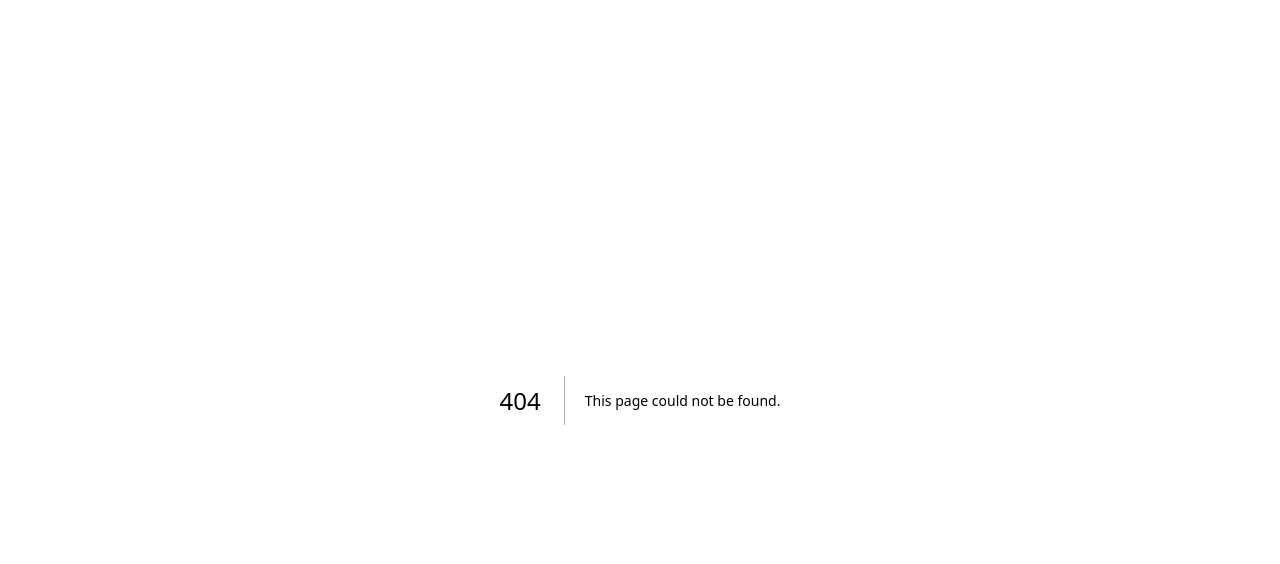
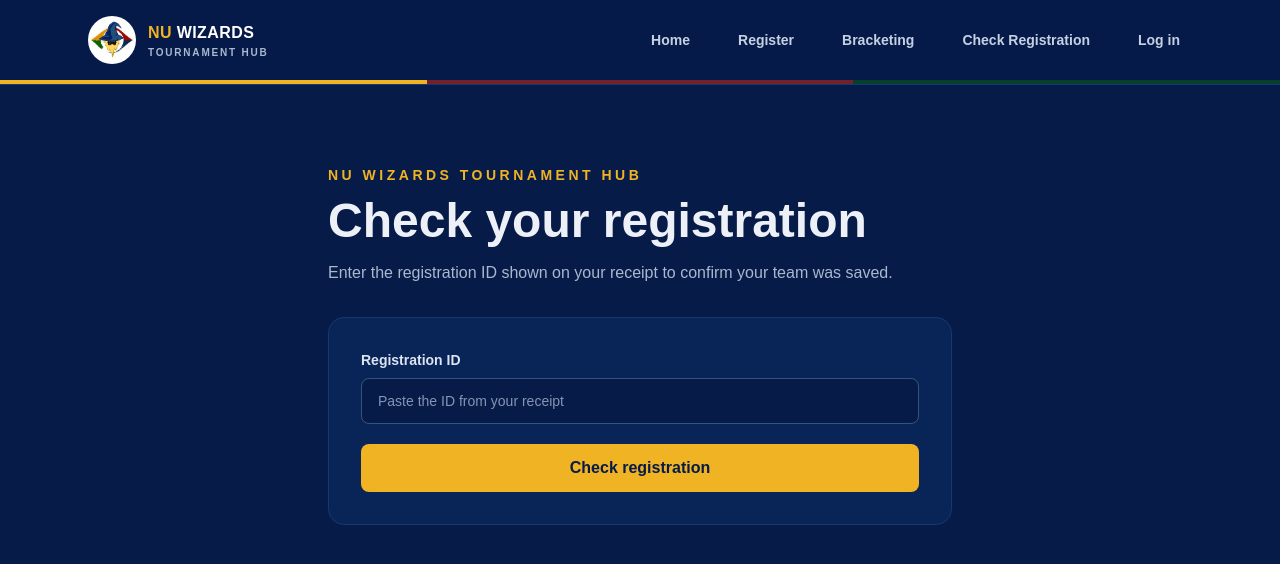
Before and after one commit to bonkbonkboomeykwkwkw/nu-wizards-hub, a Next.js app: page /check-registration in a window 1280 px wide. Before the commit this address had no page. Shown: the top 564 px of the page. Built offline with nearby package versions, Linux system fonts and the light colour scheme; no server answers.

Commit message:
Add registration lookup

```diff
--- /dev/null
+++ b/app/api/registrations/lookup/route.js
@@ -0,0 +1,38 @@
+import { NextResponse } from "next/server";
+import { getSupabaseServerClient } from "@/lib/supabase/server";
+
+const UUID_PATTERN = /^[0-9a-f]{8}-[0-9a-f]{4}-[1-8][0-9a-f]{3}-[89ab][0-9a-f]{3}-[0-9a-f]{12}$/i;
+
+export async function POST(request) {
+  let body;
+  try {
+    body = await request.json();
+  } catch {
+    return NextResponse.json({ error: "Enter the registration ID from your receipt." }, { status: 400 });
+  }
+
+  const registrationId = typeof body?.registrationId === "string" ? body.registrationId.trim() : "";
+  if (!UUID_PATTERN.test(registrationId)) {
+    return NextResponse.json({ error: "That does not look like a valid registration ID." }, { status: 400 });
+  }
+
+  try {
+    const { data: team, error } = await getSupabaseServerClient()
+      .from("teams")
+      .select("id, team_name, created_at")
+      .eq("id", registrationId)
+      .maybeSingle();
+
+    if (error) throw error;
+    if (!team) return NextResponse.json({ registered: false });
+
+    return NextResponse.json({
+      registered: true,
+      teamName: team.team_name,
+      registeredAt: team.created_at,
+    });
+  } catch (error) {
+    console.error("Registration lookup failed:", error);
+    return NextResponse.json({ error: "We could not check that ID right now. Please try again shortly." }, { status: 500 });
+  }
+}
--- /dev/null
+++ b/app/check-registration/page.jsx
@@ -0,0 +1,75 @@
+"use client";
+
+import { useState } from "react";
+import SiteNav from "@/components/SiteNav";
+
+export default function CheckRegistrationPage() {
+  const [registrationId, setRegistrationId] = useState("");
+  const [result, setResult] = useState(null);
+  const [error, setError] = useState("");
+  const [loading, setLoading] = useState(false);
+
+  async function checkRegistration(event) {
+    event.preventDefault();
+    setLoading(true);
+    setResult(null);
+    setError("");
+
+    try {
+      const response = await fetch("/api/registrations/lookup", {
+        method: "POST",
+        headers: { "Content-Type": "application/json" },
+        body: JSON.stringify({ registrationId }),
+      });
+      const data = await response.json();
+      if (!response.ok) throw new Error(data.error || "Unable to check this registration.");
+      setResult(data);
+    } catch (lookupError) {
+      setError(lookupError.message || "Unable to check this registration.");
+    } finally {
+      setLoading(false);
+    }
+  }
+
+  return (
+    <main className="min-h-screen bg-slate-950 text-slate-100">
+      <SiteNav />
+      <section className="mx-auto max-w-2xl px-4 py-14 sm:px-6 sm:py-20">
+        <p className="text-sm font-bold uppercase tracking-[.25em] text-yellow-500">NU Wizards Tournament Hub</p>
+        <h1 className="mt-3 text-3xl font-black sm:text-5xl">Check your registration</h1>
+        <p className="mt-4 text-slate-400">Enter the registration ID shown on your receipt to confirm your team was saved.</p>
+
+        <form onSubmit={checkRegistration} className="mt-8 rounded-2xl border border-slate-800 bg-slate-900/70 p-5 sm:p-8">
+          <label htmlFor="registration-id" className="block text-sm font-semibold text-slate-200">Registration ID</label>
+          <input
+            id="registration-id"
+            name="registrationId"
+            type="text"
+            required
+            autoComplete="off"
+            spellCheck="false"
+            value={registrationId}
+            onChange={(event) => setRegistrationId(event.target.value)}
+            placeholder="Paste the ID from your receipt"
+            className="mt-2 w-full rounded-lg border border-slate-700 bg-slate-950 px-4 py-3 text-sm text-white outline-none placeholder:text-slate-500 focus:border-yellow-500"
+          />
+          <button type="submit" disabled={loading} className="mt-5 w-full rounded-lg bg-yellow-500 px-5 py-3 font-bold text-slate-950 transition hover:bg-yellow-400 disabled:cursor-wait disabled:opacity-60">
+            {loading ? "Checking…" : "Check registration"}
+          </button>
+
+          {error && <p role="alert" className="mt-5 rounded-lg border border-red-900 bg-red-950/50 p-4 text-sm text-red-200">{error}</p>}
+          {result?.registered === true && (
+            <div role="status" className="mt-5 rounded-lg border border-emerald-800 bg-emerald-950/50 p-4">
+              <p className="font-bold text-emerald-300">Registration found</p>
+              <p className="mt-1 text-sm text-slate-200">Team: {result.teamName}</p>
+              {result.registeredAt && <p className="mt-1 text-sm text-slate-400">Submitted: {new Date(result.registeredAt).toLocaleString()}</p>}
+            </div>
+          )}
+          {result?.registered === false && (
+            <p role="status" className="mt-5 rounded-lg border border-amber-800 bg-amber-950/40 p-4 text-sm text-amber-200">We couldn’t find a registration with that ID. Check the ID on your receipt and try again.</p>
+          )}
+        </form>
+      </section>
+    </main>
+  );
+}
--- a/components/SiteNav.jsx
+++ b/components/SiteNav.jsx
@@ -10,6 +10,7 @@ const links = [
   { href: "/", label: "Home" },
   { href: "/register", label: "Register" },
   { href: "/bracketing", label: "Bracketing" },
+  { href: "/check-registration", label: "Check Registration" },
 ];
 
 export default function SiteNav() {
```
